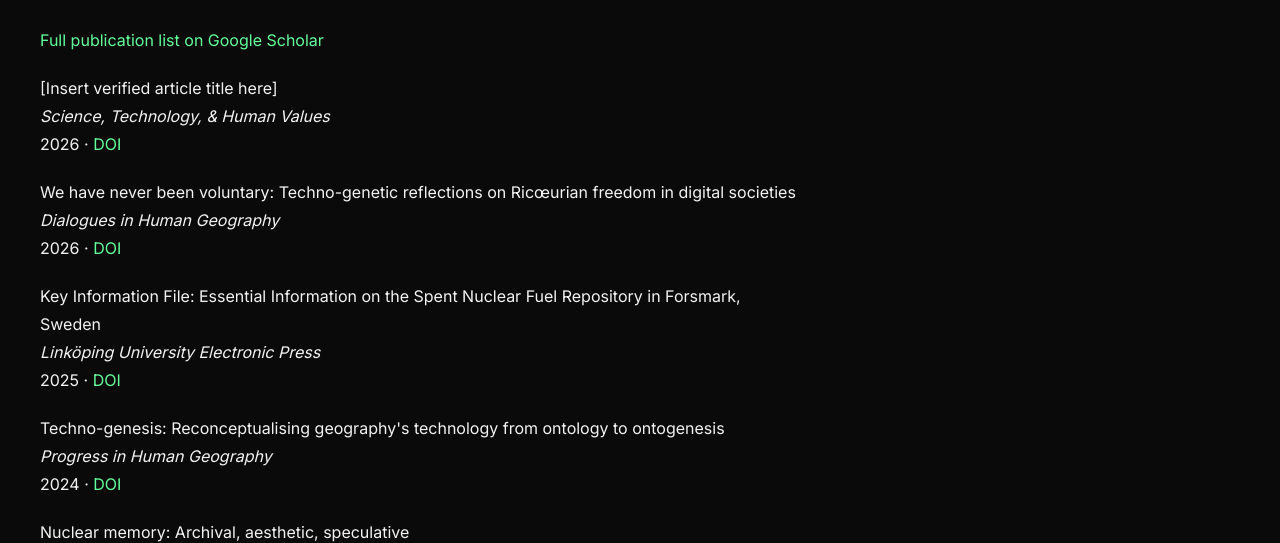
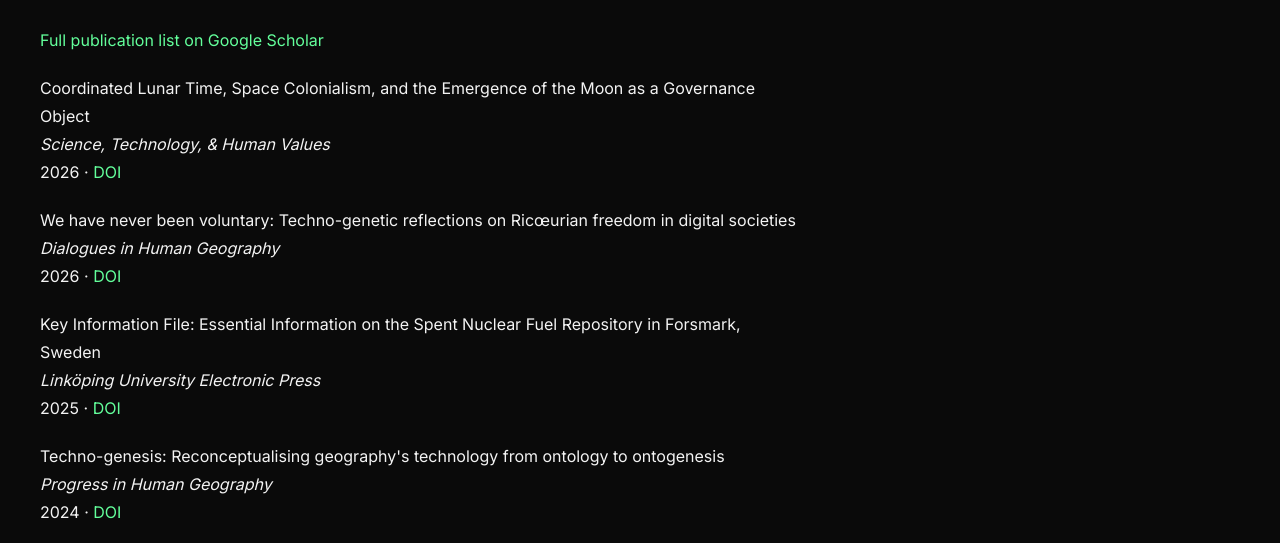
Before and after one commit to TKeating1483/thomaskeating.github.io, a plain HTML site: page publications.html in a window 1280 px wide. Shown: the part 225-768 px from the top of the page. Drawn offline with nearby package versions, Linux system fonts and the light colour scheme; a web font is replaced by a local one.

Commit message:
Update publication title in publications.html

```diff
--- a/publications.html
+++ b/publications.html
@@ -54,7 +54,8 @@
     </p>
 
     <p class="pub-item">
-      [Insert verified article title here]<br>
+    Coordinated Lunar Time, Space Colonialism, and the Emergence of the Moon as a Governance Object
+<br>
       <em>Science, Technology, &amp; Human Values</em><br>
       2026 · <a href="https://doi.org/10.1177/01622439261495386" target="_blank" rel="noopener noreferrer">DOI</a>
     </p>
```
